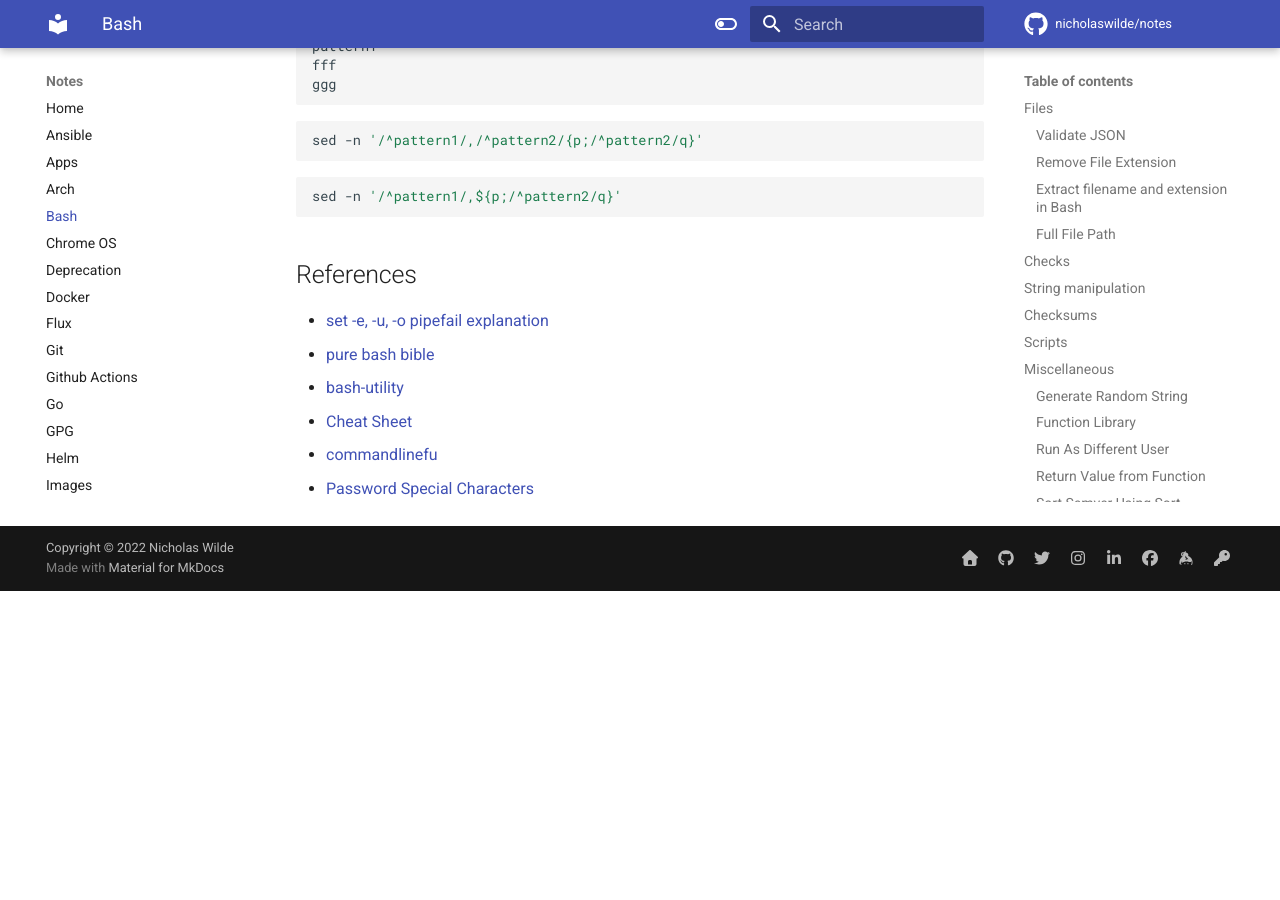
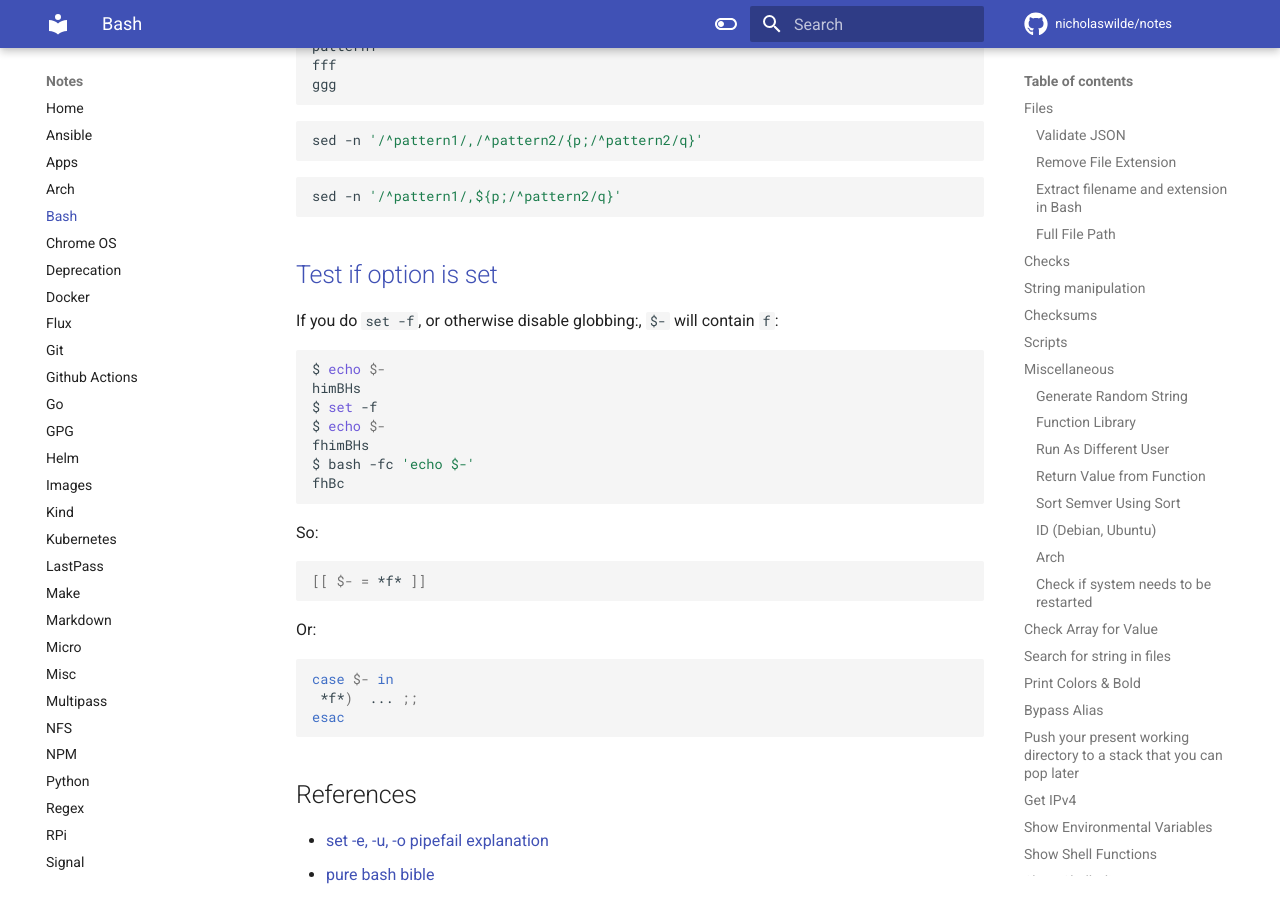
Before and after one commit to nicholaswilde/notes, an MkDocs documentation site: the page built from docs/bash.md, in a window 1280 px wide and 900 px high, scrolled down 12169 px. Built offline with MkDocs 1.6.1 and Material for MkDocs 9.7.7, drawn with Linux system fonts in a browser that asks for light colours; comment, search, counter and statistics services are not loaded; before the commit the page ends 12760 px from its top, so only the background shows below that.

Commit message:
feat: add if option is set
Signed-off-by: nιcнolaѕ wιlde <ncwilde43@gmail.com>

````diff
--- a/docs/bash.md
+++ b/docs/bash.md
@@ -634,6 +634,34 @@ sed -n '/^pattern1/,/^pattern2/{p;/^pattern2/q}'
 sed -n '/^pattern1/,${p;/^pattern2/q}'
 ```
 
+## [Test if option is set][15]
+
+If you do `set -f`, or otherwise disable globbing:, `$-` will contain `f`:
+
+```shell
+$ echo $-
+himBHs
+$ set -f
+$ echo $-
+fhimBHs
+$ bash -fc 'echo $-'
+fhBc
+```
+
+So:
+
+```shell
+[[ $- = *f* ]]
+```
+
+Or:
+
+```shell
+case $- in
+ *f*)  ... ;;
+esac
+```
+
 ## References
 
 * [set -e, -u, -o pipefail explanation](https://gist.github.com/mohanpedala/1e2ff5661761d3abd0385e8223e16425)
````
Also changed, not shown: other parts of docs/bash.md (+1 -0 lines).
